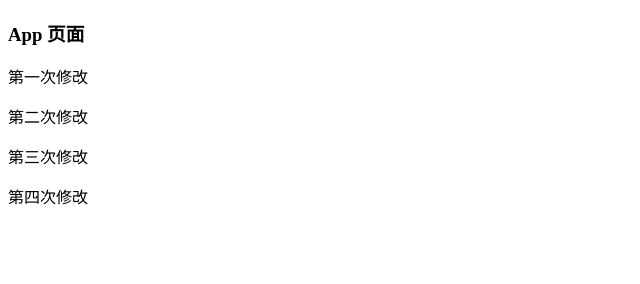
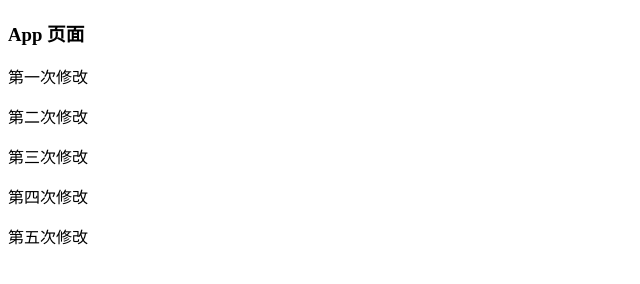
Before and after one commit to lzx1102/myApp, a plain HTML site: page index.html in a window 1280 px wide. Shown: the whole page, without its empty margins (0-640 px from the left). Drawn offline with Linux system fonts and the light colour scheme.

Commit message:
第五次提交

```diff
--- a/index.html
+++ b/index.html
@@ -12,6 +12,7 @@
         <p>第二次修改</p>
         <p>第三次修改</p>
         <p>第四次修改</p>
+        <p>第五次修改</p>
     </div>
 </body>
 </html>
```
